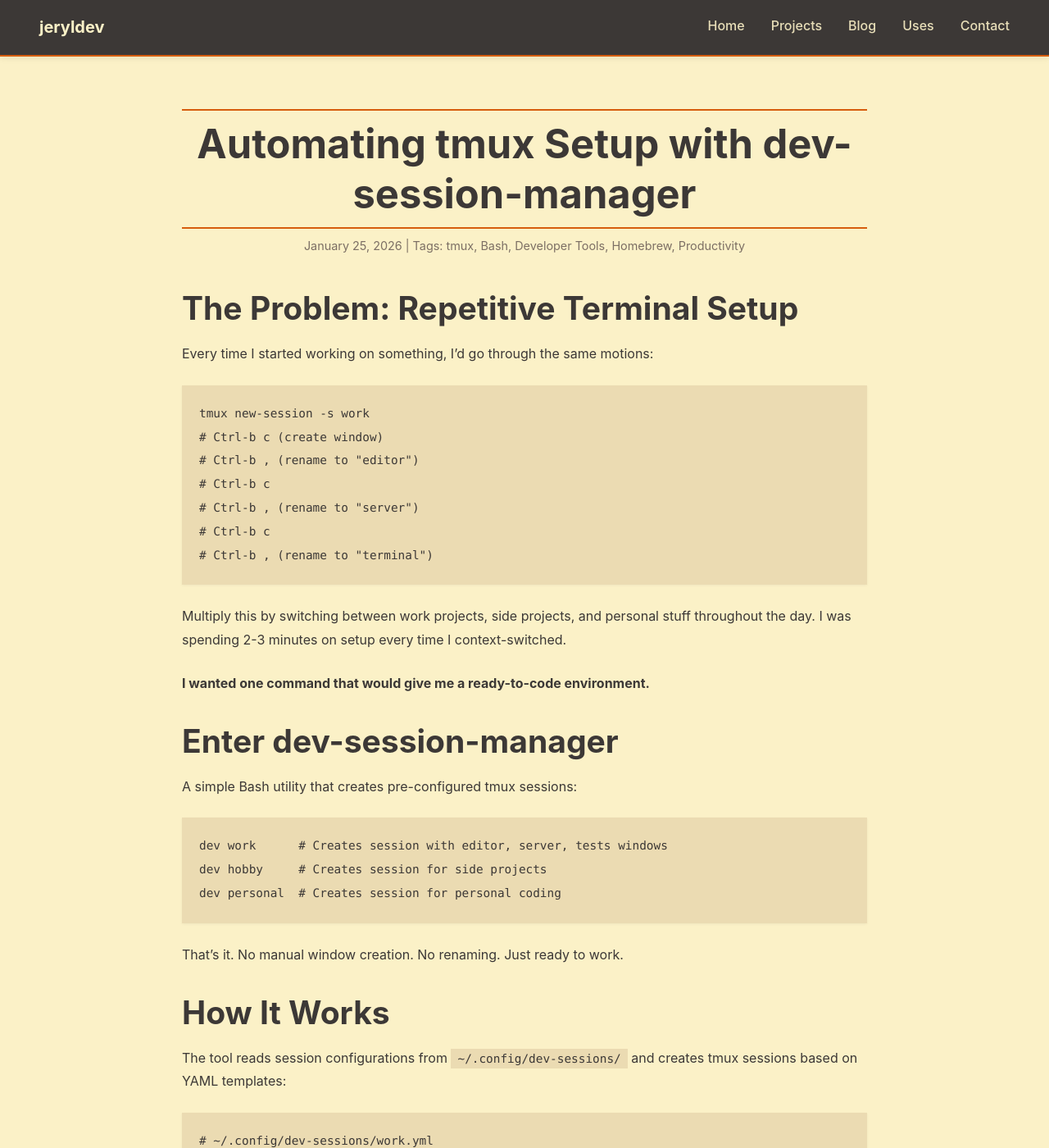
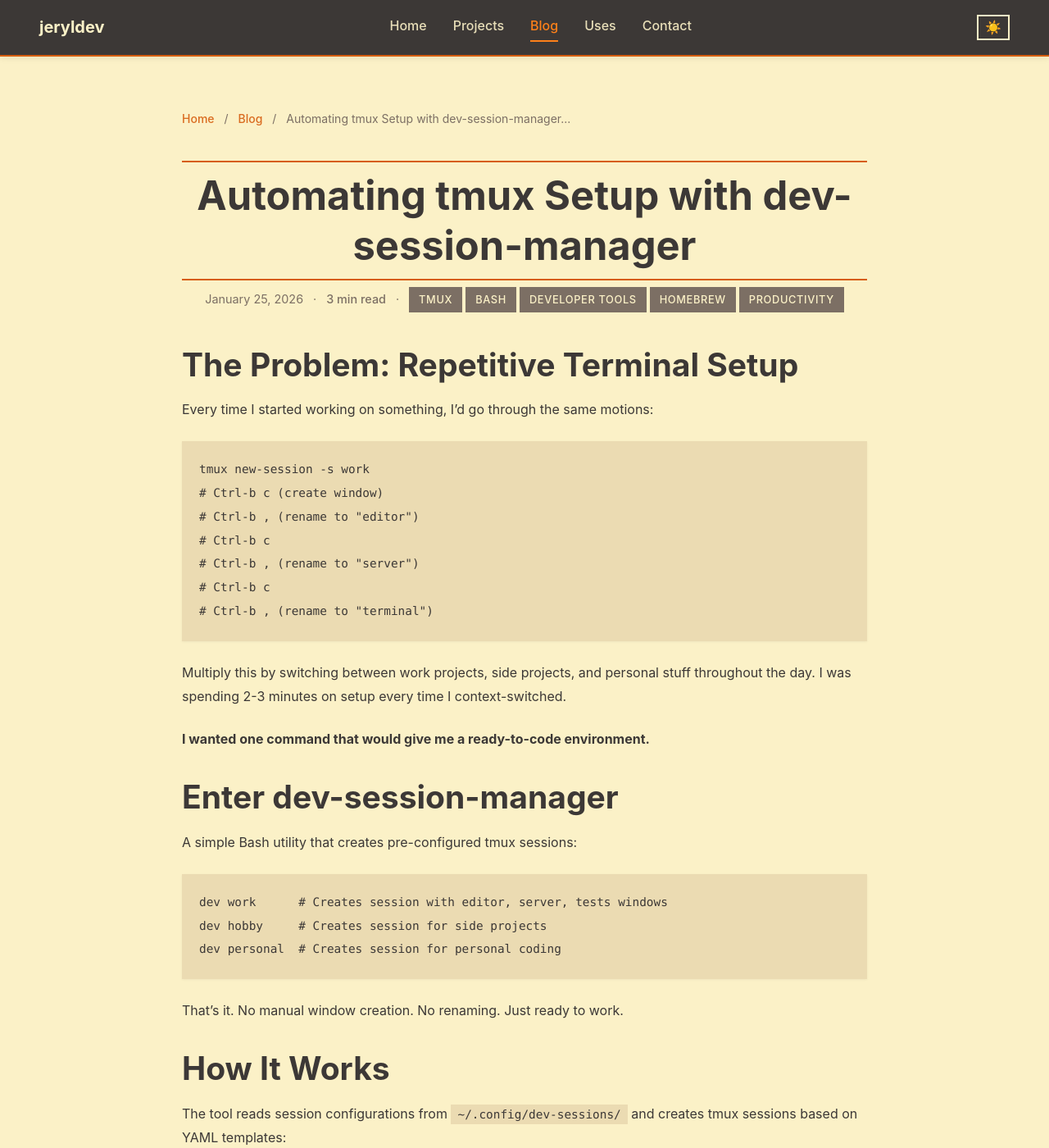
Before and after one commit to jeryldev/jeryldev.github.io, a Jekyll site: the page built from _posts/2026-01-25-dev-session-manager-tmux-automation.md, in a window 1280 px wide and 1400 px high. Shown: the whole window at 82% size. Built offline with Jekyll 4.4.1, drawn with Linux system fonts in a browser that asks for light colours.

Commit message:
Add portfolio enhancements for improved UX and performance
- Add Open Graph and Twitter Card meta tags for social sharing
- Add dark mode toggle with system preference detection
- Add active navigation state highlighting
- Add breadcrumbs and reading time to blog posts
- Add RSS feed (feed.xml) with jekyll-feed plugin
- Add micro-interactions (hover effects, focus states, transitions)
- Optimize hero image from 1.4MB to 22KB (400x400 resize)
- Add image and CSS preloading for faster page loads
- Use focus-visible for keyboard-only focus outlines

```diff
--- a/Gemfile
+++ b/Gemfile
@@ -2,5 +2,7 @@
 
 gem "jekyll", "~> 4.4"
 gem "jekyll-paginate", "~> 1.1"
+gem "jekyll-feed", "~> 0.17"
+gem "jekyll-seo-tag", "~> 2.8"
 gem "webrick", "~> 1.7"
 gem "logger", "~> 1.6"  # Silence Ruby 3.5+ deprecation warning
--- a/_config.yml
+++ b/_config.yml
@@ -3,6 +3,12 @@
 description: Builder. Problem Solver. Perpetually Curious.
 url: "https://jeryldev.github.io"
 baseurl: ""
+
+# Author info for meta tags
+author:
+  name: Jeryl Donato Estopace
+  twitter: jeryldev
+  image: /images/jeryl.jpg
 
 # Build settings
 markdown: kramdown
@@ -14,6 +20,8 @@
 paginate_path: "/blog/page:num/"
 plugins:
   - jekyll-paginate
+  - jekyll-feed
+  - jekyll-seo-tag
 
 # Collections
 collections:
--- a/_layouts/default.html
+++ b/_layouts/default.html
@@ -4,10 +4,40 @@
     <meta charset="UTF-8" />
     <meta name="viewport" content="width=device-width, initial-scale=1.0" />
     <title>{% if page.title %}{{ page.title }} - {% endif %}{{ site.title }}</title>
+    <meta name="description" content="{% if page.excerpt %}{{ page.excerpt | strip_html | truncatewords: 50 }}{% else %}{{ site.description }}{% endif %}" />
+    <meta name="author" content="{{ site.author.name }}" />
+
+    <!-- Open Graph / Facebook -->
+    <meta property="og:type" content="{% if page.layout == 'post' %}article{% else %}website{% endif %}" />
+    <meta property="og:url" content="{{ page.url | absolute_url }}" />
+    <meta property="og:title" content="{% if page.title %}{{ page.title }}{% else %}{{ site.title }}{% endif %}" />
+    <meta property="og:description" content="{% if page.excerpt %}{{ page.excerpt | strip_html | truncatewords: 50 }}{% else %}{{ site.description }}{% endif %}" />
+    <meta property="og:image" content="{{ site.author.image | absolute_url }}" />
+    <meta property="og:site_name" content="{{ site.title }}" />
+
+    <!-- Twitter Card -->
+    <meta name="twitter:card" content="summary_large_image" />
+    <meta name="twitter:site" content="@{{ site.author.twitter }}" />
+    <meta name="twitter:title" content="{% if page.title %}{{ page.title }}{% else %}{{ site.title }}{% endif %}" />
+    <meta name="twitter:description" content="{% if page.excerpt %}{{ page.excerpt | strip_html | truncatewords: 50 }}{% else %}{{ site.description }}{% endif %}" />
+    <meta name="twitter:image" content="{{ site.author.image | absolute_url }}" />
+
+    <!-- Favicons -->
     <link rel="icon" type="image/x-icon" href="{{ '/images/favicon.ico' | relative_url }}" />
     <link rel="icon" type="image/png" sizes="32x32" href="{{ '/images/favicon-32x32.png' | relative_url }}" />
     <link rel="icon" type="image/png" sizes="16x16" href="{{ '/images/favicon-16x16.png' | relative_url }}" />
     <link rel="apple-touch-icon" sizes="180x180" href="{{ '/images/apple-touch-icon.png' | relative_url }}" />
+
+    <!-- RSS Feed -->
+    <link rel="alternate" type="application/rss+xml" title="{{ site.title }}" href="{{ '/feed.xml' | relative_url }}" />
+
+    <!-- Canonical URL -->
+    <link rel="canonical" href="{{ page.url | absolute_url }}" />
+
+    <!-- Preload critical assets -->
+    <link rel="preload" href="{{ '/styles.css' | relative_url }}" as="style" />
+    <link rel="preload" href="{{ '/images/jeryl.jpg' | relative_url }}" as="image" />
+
     <link rel="stylesheet" href="{{ '/styles.css' | relative_url }}" />
     <script src="{{ '/script.js' | relative_url }}" defer></script>
   </head>
@@ -17,13 +47,17 @@
         <a href="{{ '/' | relative_url }}" class="nav-brand">jeryldev</a>
         <nav>
           <ul>
-            <li><a href="{{ '/' | relative_url }}">Home</a></li>
-            <li><a href="{{ '/projects/' | relative_url }}">Projects</a></li>
-            <li><a href="{{ '/blog/' | relative_url }}">Blog</a></li>
-            <li><a href="{{ '/uses/' | relative_url }}">Uses</a></li>
-            <li><a href="{{ '/contact/' | relative_url }}">Contact</a></li>
+            <li><a href="{{ '/' | relative_url }}"{% if page.url == '/' %} class="active"{% endif %}>Home</a></li>
+            <li><a href="{{ '/projects/' | relative_url }}"{% if page.url contains '/projects' %} class="active"{% endif %}>Projects</a></li>
+            <li><a href="{{ '/blog/' | relative_url }}"{% if page.url contains '/blog' %} class="active"{% endif %}>Blog</a></li>
+            <li><a href="{{ '/uses/' | relative_url }}"{% if page.url contains '/uses' %} class="active"{% endif %}>Uses</a></li>
+            <li><a href="{{ '/contact/' | relative_url }}"{% if page.url contains '/contact' %} class="active"{% endif %}>Contact</a></li>
           </ul>
         </nav>
+        <button class="dark-mode-toggle" id="darkModeToggle" aria-label="Toggle dark mode">
+          <span class="icon-sun">☀️</span>
+          <span class="icon-moon">🌙</span>
+        </button>
       </div>
     </header>
     <main>
--- a/_layouts/post.html
+++ b/_layouts/post.html
@@ -1,13 +1,32 @@
 ---
 layout: default
 ---
+{% assign words = content | strip_html | number_of_words %}
+{% assign minutes = words | divided_by: 200 %}
+{% if minutes < 1 %}{% assign minutes = 1 %}{% endif %}
+
 <article class="container blog-post-single">
+  <nav class="breadcrumbs" aria-label="Breadcrumb">
+    <a href="{{ '/' | relative_url }}">Home</a>
+    <span class="breadcrumb-separator">/</span>
+    <a href="{{ '/blog/' | relative_url }}">Blog</a>
+    <span class="breadcrumb-separator">/</span>
+    <span class="breadcrumb-current">{{ page.title | truncatewords: 5 }}</span>
+  </nav>
+
   <div class="post-header">
     <h1>{{ page.title }}</h1>
     <div class="post-meta">
       <time datetime="{{ page.date | date_to_xmlschema }}">{{ page.date | date: "%B %d, %Y" }}</time>
+      <span class="meta-separator">·</span>
+      <span class="reading-time">{{ minutes }} min read</span>
       {% if page.tags %}
-        | Tags: {{ page.tags | join: ", " }}
+        <span class="meta-separator">·</span>
+        <span class="tags">
+          {% for tag in page.tags %}
+            <span class="badge badge-secondary">{{ tag }}</span>
+          {% endfor %}
+        </span>
       {% endif %}
     </div>
   </div>
@@ -26,6 +45,32 @@
     max-width: 900px;
     margin: 0 auto;
     padding: var(--space-8) var(--space-4);
+  }
+
+  .breadcrumbs {
+    font-size: var(--text-sm);
+    color: var(--text-secondary);
+    margin-bottom: var(--space-4);
+  }
+
+  .breadcrumbs a {
+    color: var(--primary);
+    text-decoration: none;
+    transition: color 0.2s ease;
+  }
+
+  .breadcrumbs a:hover {
+    color: var(--primary-hover);
+    text-decoration: underline;
+  }
+
+  .breadcrumb-separator {
+    margin: 0 0.5rem;
+    color: var(--text-secondary);
+  }
+
+  .breadcrumb-current {
+    color: var(--text-secondary);
   }
 
   .post-header {
@@ -47,6 +92,27 @@
   .post-meta {
     color: var(--text-secondary);
     font-size: 0.9rem;
+    display: flex;
+    align-items: center;
+    justify-content: center;
+    flex-wrap: wrap;
+    gap: 0.5rem;
+    line-height: 1.8;
+  }
+
+  .post-meta .tags {
+    display: inline-flex;
+    align-items: center;
+    gap: 0.25rem;
+    margin-top: 0;
+  }
+
+  .meta-separator {
+    margin: 0 0.25rem;
+  }
+
+  .reading-time {
+    font-weight: var(--font-medium);
   }
 
   .post-content {
--- a/script.js
+++ b/script.js
@@ -1,4 +1,5 @@
 document.addEventListener("DOMContentLoaded", function () {
+  // Smooth scroll for anchor links
   const navMenuButtons = document.querySelectorAll("nav a");
   navMenuButtons.forEach((button) => {
     button.addEventListener("click", function (e) {
@@ -20,4 +21,36 @@
       }
     });
   });
+
+  // Dark mode toggle
+  const darkModeToggle = document.getElementById('darkModeToggle');
+  const html = document.documentElement;
+
+  // Check for saved preference or system preference
+  const savedTheme = localStorage.getItem('theme');
+  const systemPrefersDark = window.matchMedia('(prefers-color-scheme: dark)').matches;
+
+  if (savedTheme) {
+    html.setAttribute('data-theme', savedTheme);
+  } else if (systemPrefersDark) {
+    html.setAttribute('data-theme', 'dark');
+  }
+
+  // Toggle dark mode on button click
+  if (darkModeToggle) {
+    darkModeToggle.addEventListener('click', function () {
+      const currentTheme = html.getAttribute('data-theme');
+      const newTheme = currentTheme === 'dark' ? 'light' : 'dark';
+
+      html.setAttribute('data-theme', newTheme);
+      localStorage.setItem('theme', newTheme);
+    });
+  }
+
+  // Listen for system preference changes
+  window.matchMedia('(prefers-color-scheme: dark)').addEventListener('change', function (e) {
+    if (!localStorage.getItem('theme')) {
+      html.setAttribute('data-theme', e.matches ? 'dark' : 'light');
+    }
+  });
 });
--- a/styles.css
+++ b/styles.css
@@ -520,3 +520,168 @@
 footer a:hover {
   opacity: 0.8;
 }
+
+/* Active Navigation State */
+nav a.active {
+  opacity: 1;
+  color: var(--primary-light);
+  border-bottom-color: var(--primary-light);
+}
+
+/* Dark Mode Toggle Button */
+.dark-mode-toggle {
+  background: transparent;
+  border: 2px solid var(--text-light);
+  color: var(--text-light);
+  padding: 0.25rem 0.5rem;
+  cursor: pointer;
+  font-size: var(--text-base);
+  transition: all 0.3s ease;
+  display: flex;
+  align-items: center;
+  gap: 0.25rem;
+}
+
+.dark-mode-toggle:hover {
+  border-color: var(--primary-light);
+  color: var(--primary-light);
+}
+
+.dark-mode-toggle .icon-moon {
+  display: none;
+}
+
+.dark-mode-toggle .icon-sun {
+  display: inline;
+}
+
+/* Dark Mode Styles */
+[data-theme="dark"] {
+  --primary: #fe8019;
+  --primary-hover: #d65d0e;
+  --primary-light: #fabd2f;
+  --secondary: #ebdbb2;
+  --light-bg: #282828;
+  --card-bg: #3c3836;
+  --dark-bg: #1d2021;
+  --text: #ebdbb2;
+  --text-secondary: #a89984;
+  --text-light: #fbf1c7;
+  --border: #504945;
+  --shadow: rgba(0, 0, 0, 0.3);
+  --code-bg: #3c3836;
+}
+
+[data-theme="dark"] .dark-mode-toggle .icon-moon {
+  display: inline;
+}
+
+[data-theme="dark"] .dark-mode-toggle .icon-sun {
+  display: none;
+}
+
+[data-theme="dark"] header {
+  background: var(--dark-bg);
+}
+
+[data-theme="dark"] footer {
+  background: var(--dark-bg);
+}
+
+/* Enhanced Micro-interactions */
+
+/* Link hover effects */
+a {
+  transition: color 0.2s ease, opacity 0.2s ease;
+}
+
+/* Card title link hover */
+.card-title a {
+  transition: color 0.2s ease;
+}
+
+.card-title a:hover {
+  color: var(--primary) !important;
+}
+
+/* Badge hover effect */
+.badge {
+  transition: transform 0.2s ease, box-shadow 0.2s ease;
+}
+
+.badge:hover {
+  transform: translateY(-1px);
+  box-shadow: 0 2px 4px var(--shadow);
+}
+
+/* Button press effect */
+.btn:active {
+  transform: translateY(0) scale(0.98);
+}
+
+/* Focus states for accessibility (keyboard only) */
+a:focus-visible,
+button:focus-visible,
+input:focus-visible,
+textarea:focus-visible {
+  outline: 2px solid var(--primary);
+  outline-offset: 2px;
+}
+
+/* Remove outline on mouse click */
+a:focus:not(:focus-visible),
+button:focus:not(:focus-visible) {
+  outline: none;
+}
+
+/* Smooth image loading */
+img {
+  transition: opacity 0.3s ease;
+}
+
+/* Section fade-in on scroll (CSS only hint for JS) */
+.section,
+.section-sm {
+  transition: opacity 0.6s ease, transform 0.6s ease;
+}
+
+/* Profile photo enhanced hover */
+.profile-photo {
+  transition: transform 0.3s ease, box-shadow 0.3s ease;
+}
+
+.profile-photo:hover {
+  transform: scale(1.05);
+  box-shadow: 0 8px 24px var(--shadow);
+}
+
+/* Nav brand subtle animation */
+.nav-brand {
+  transition: color 0.3s ease, transform 0.2s ease;
+}
+
+.nav-brand:hover {
+  transform: translateX(2px);
+}
+
+/* Footer link hover */
+footer a {
+  transition: opacity 0.2s ease, color 0.2s ease;
+}
+
+footer a:hover {
+  opacity: 1;
+  color: var(--primary-light);
+}
+
+@media (max-width: 768px) {
+  .dark-mode-toggle {
+    position: absolute;
+    top: var(--space-2);
+    right: var(--space-2);
+  }
+
+  .nav-container {
+    position: relative;
+  }
+}
```
Also changed, not shown: feed.xml (added, +27 -0 lines), Gemfile.lock, images/jeryl.jpg, 1 other file.
